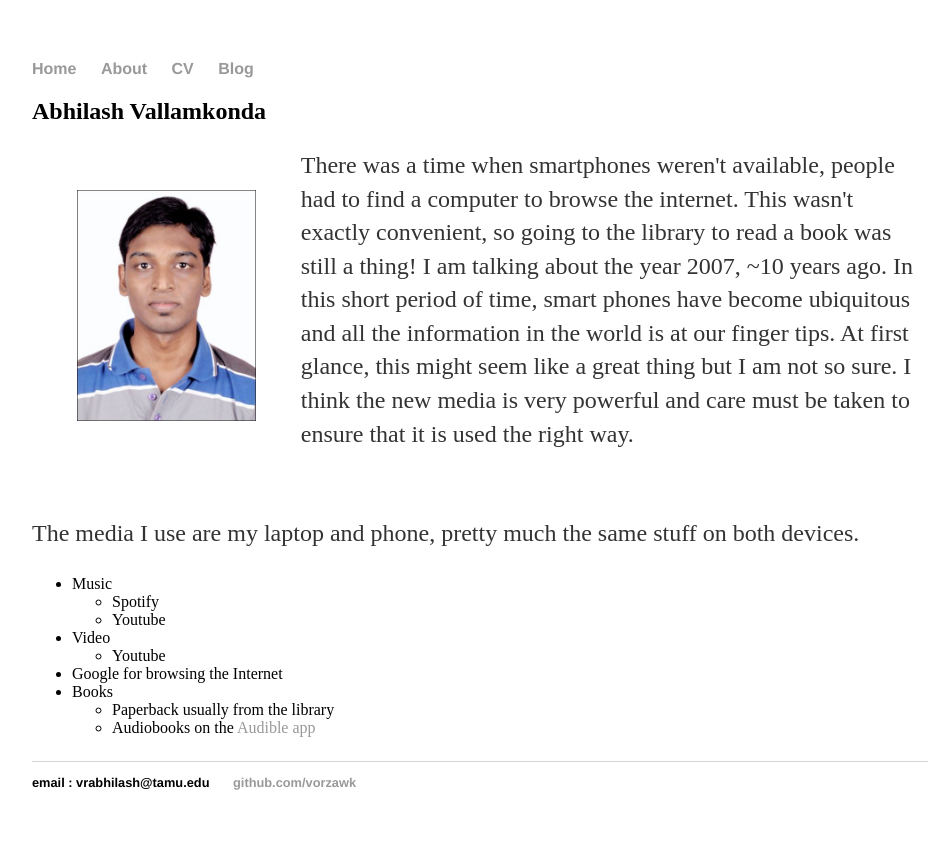
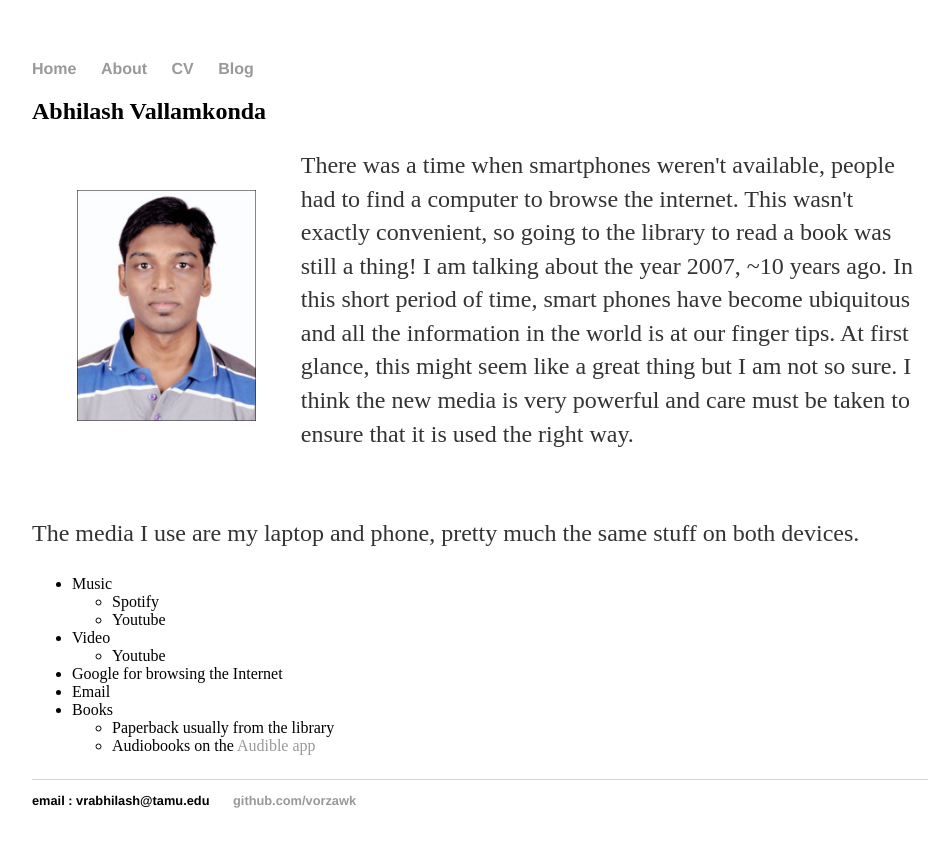
Before and after one commit to vorzawk/vorzawk.github.io, a Jekyll site: the page built from comps-newMedia.html, in a window 1280 px wide. Shown: the top 847 px of the page, without its empty margins (160-1104 px from the left). Built offline with Jekyll 4.4.1, drawn with Linux system fonts in a browser that asks for light colours.

Commit message:
email added

```diff
--- a/comps-newMedia.html
+++ b/comps-newMedia.html
@@ -24,6 +24,7 @@ I think the new media is very powerful and care must be taken to ensure that it
       <li>Youtube</li>
     </ul>
     <li>Google for browsing the Internet</li>
+    <li>Email</li>
     <li>Books</li>
     <ul>
       <li>Paperback usually from the library</li>
```
